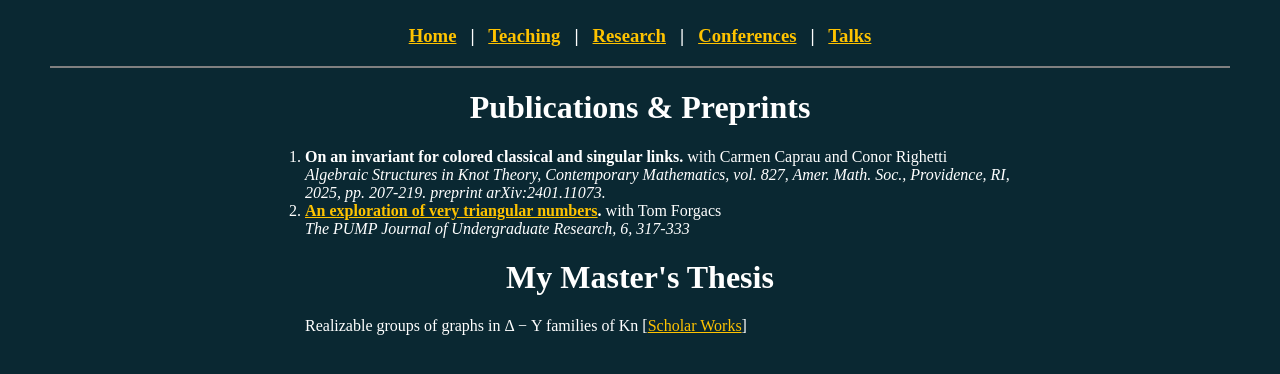
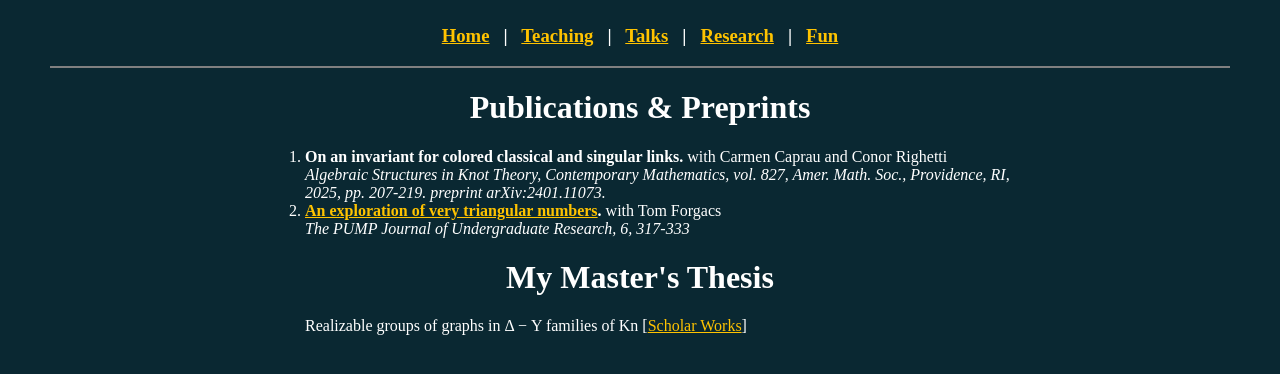
Before and after one commit to abaumheckel/abaumheckel.github.io, a Jekyll site: the page research.html, which Jekyll copies as it is, in a window 1280 px wide. Shown: the top 374 px of the page. Built offline with Jekyll 4.4.1, drawn with Linux system fonts in a browser that asks for light colours.

Commit message:
Update research.html

```diff
--- a/research.html
+++ b/research.html
@@ -22,9 +24,9 @@ Audrey Baumheckel | Research
 <center>
   <a href="index.html">Home</a> &nbsp; | &nbsp;
   <a href="teaching.html">Teaching</a> &nbsp; | &nbsp;
+  <a href="talks.html">Talks</a> &nbsp; | &nbsp;
   <a href="research.html">Research</a> &nbsp; | &nbsp;
-  <a href="conferences.html">Conferences</a> &nbsp; | &nbsp;
-  <a href="talks.html">Talks</a>
+  <a href="fun.html">Fun</a>
   <!-- add a public CV eventually -->
   <!-- More? -->
 </center>
```
Also changed, not shown: other parts of research.html (+3 -1 lines).
